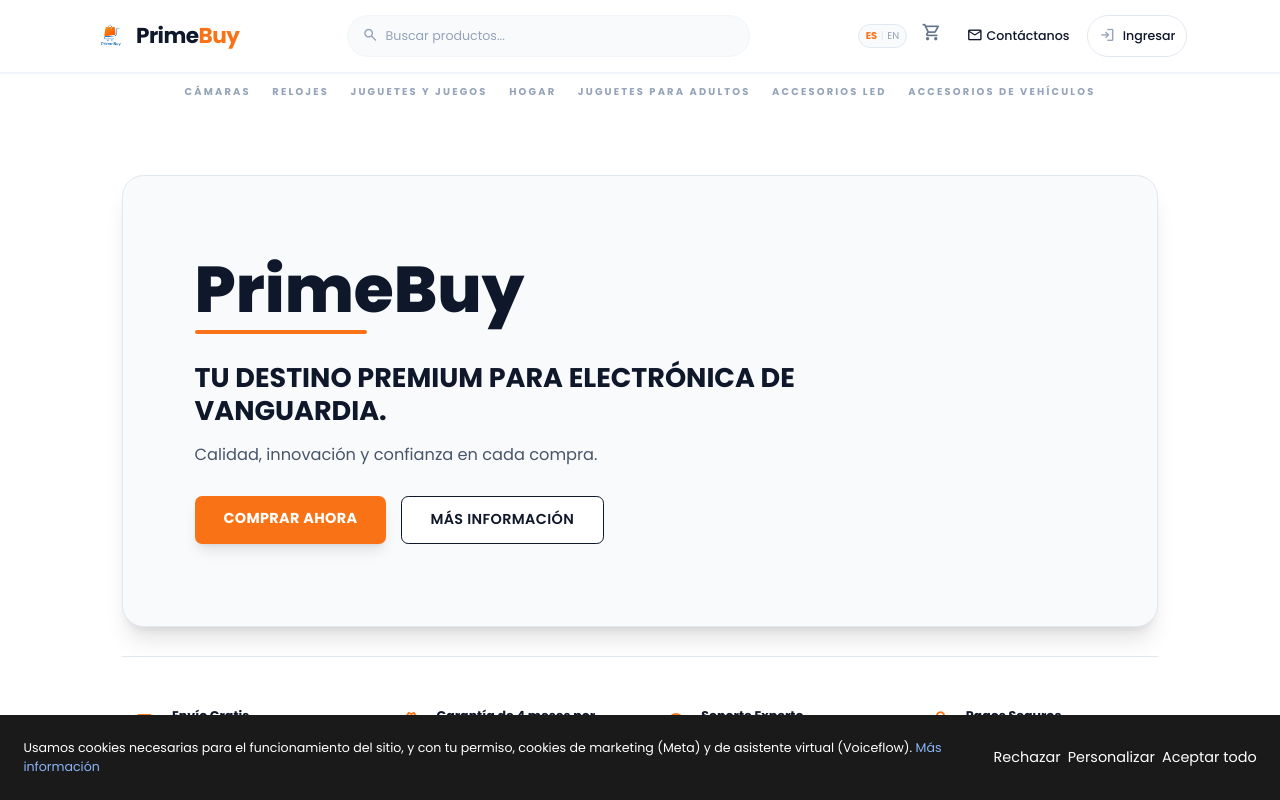
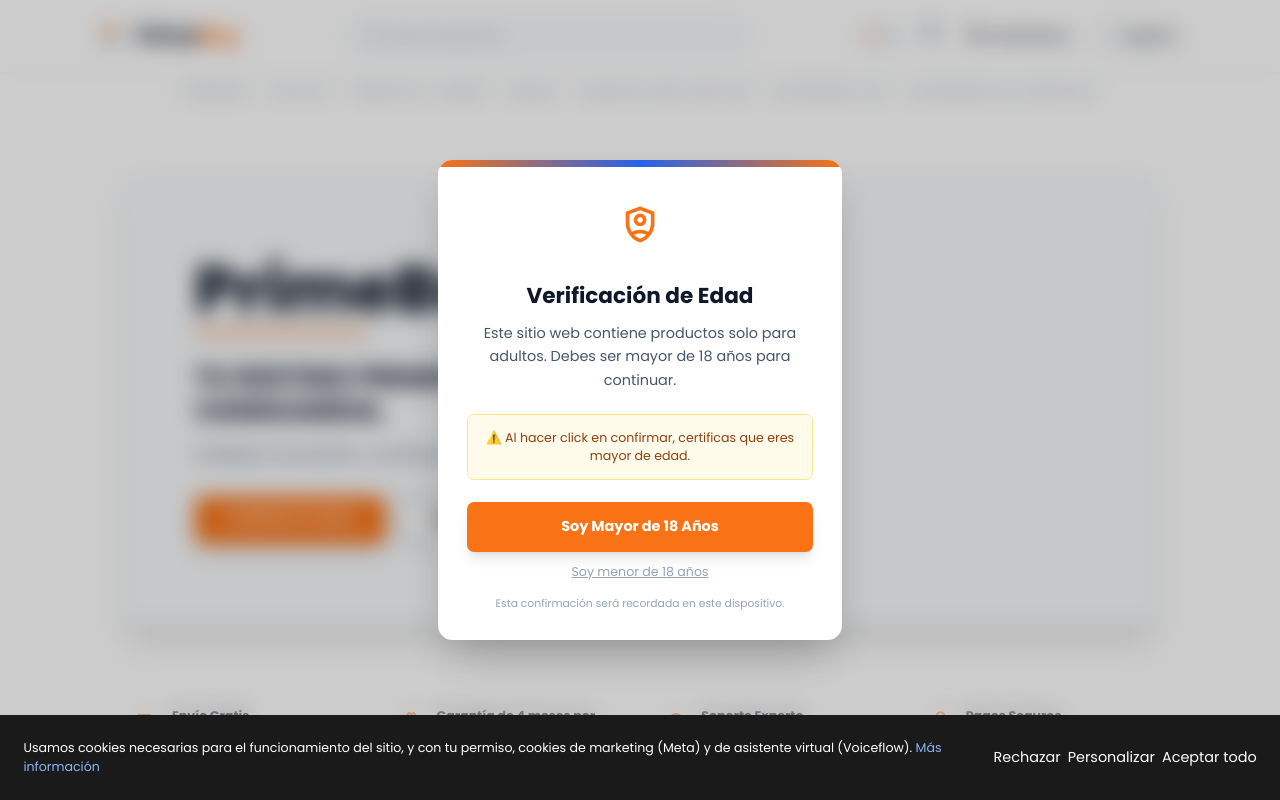
Before and after one commit to Sa4rg/ecommerce-primebuy, a React (Vite) app in the folder apps/web/: page / in a window 1280 px wide. Shown: the top 800 px of the page. Built offline with nearby package versions, Linux system fonts and the light colour scheme; no server answers.

Commit message:
feature: Add AgeVerification banner

```diff
--- a/apps/web/src/features/home/components/AgeVerificationModal.jsx
+++ /dev/null
@@ -1,62 +0,0 @@
-import { useTranslation } from "../../../shared/i18n/useTranslation.js";
-
-export function AgeVerificationModal({ isOpen, onConfirm }) {
-  const { language } = useTranslation();
-
-  if (!isOpen) return null;
-
-  return (
-    <div className="fixed inset-0 z-50 flex items-center justify-center bg-black/80 backdrop-blur-sm">
-      <div className="bg-white rounded-2xl shadow-2xl max-w-md w-full mx-4 p-8 text-center relative overflow-hidden">
-        {/* Decorative gradient */}
-        <div className="absolute top-0 left-0 right-0 h-2 bg-gradient-to-r from-pb-primary via-pb-accent to-pb-primary"></div>
-
-        {/* Icon */}
-        <div className="mb-6">
-          <div className="w-20 h-20 mx-auto bg-pb-primary/10 rounded-full flex items-center justify-center">
-            <span className="material-symbols-outlined text-5xl text-pb-primary">shield_person</span>
-          </div>
-        </div>
-
-        {/* Title */}
-        <h2 className="text-2xl font-bold text-slate-900 mb-3">
-          {language === "en" ? "Age Verification" : "Verificación de Edad"}
-        </h2>
-
-        {/* Description */}
-        <p className="text-slate-600 mb-6 leading-relaxed">
-          {language === "en"
-            ? "This website contains products for adults only. You must be 18 years or older to continue."
-            : "Este sitio web contiene productos solo para adultos. Debes ser mayor de 18 años para continuar."
-          }
-        </p>
-
-        {/* Warning */}
-        <div className="bg-amber-50 border border-amber-200 rounded-lg p-4 mb-6">
-          <p className="text-sm text-amber-800">
-            {language === "en"
-              ? "⚠️ By clicking confirm, you certify that you are of legal age."
-              : "⚠️ Al hacer click en confirmar, certificas que eres mayor de edad."
-            }
-          </p>
-        </div>
-
-        {/* Confirm Button */}
-        <button
-          onClick={onConfirm}
-          className="w-full bg-pb-primary hover:bg-pb-primary/90 text-white font-bold py-4 px-6 rounded-lg transition-all duration-300 shadow-lg hover:shadow-xl hover:scale-105"
-        >
-          {language === "en" ? "I'm 18 or Older" : "Soy Mayor de 18 Años"}
-        </button>
-
-        {/* Footer note */}
-        <p className="text-xs text-slate-400 mt-4">
-          {language === "en"
-            ? "This confirmation will be remembered on this device."
-            : "Esta confirmación será recordada en este dispositivo."
-          }
-        </p>
-      </div>
-    </div>
-  );
-}
--- a/apps/web/src/features/product-detail/ProductDetailView.jsx
+++ b/apps/web/src/features/product-detail/ProductDetailView.jsx
@@ -5,6 +5,8 @@ import { apiClient } from "../../infrastructure/apiClient";
 import { useCart } from "../../context/CartContext.jsx";
 import { useTranslation } from "../../shared/i18n/useTranslation";
 import { trackViewContent, trackAddToCart } from "../../infrastructure/metaPixel";
+import { useAgeVerification } from "../../shared/age-verification/AgeVerificationContext.jsx";
+import { productMatchesCategory } from "../../shared/constants/productCategories.js";
 
 const FAVORITES_STORAGE_KEY = "primebuy:favorites";
 
@@ -71,6 +73,7 @@ export function ProductDetailView() {
   const { id } = useParams();
   const cart = useCart();
   const { language, t } = useTranslation();
+  const { isMinor } = useAgeVerification();
 
   const [status, setStatus] = useState("idle"); // loading | success | error
   const [error, setError] = useState("");
@@ -211,6 +214,19 @@ export function ProductDetailView() {
   }
 
   if (!product) return null;
+
+  if (isMinor && productMatchesCategory(product, "adult-toys")) {
+  return (
+    <div className="w-full text-center py-20">
+      <p className="text-lg text-slate-500 font-semibold">
+        {language === "en" ? "This product isn't available." : "Este producto no está disponible."}
+      </p>
+      <Link className="text-orange-400 hover:underline mt-4 inline-block" to="/">
+        {t("productDetail.states.backToCatalog")}
+      </Link>
+    </div>
+  );
+}
 
   return (
     <div className="w-full">
--- /dev/null
+++ b/apps/web/src/shared/age-verification/AgeVerificationContext.jsx
@@ -0,0 +1,40 @@
+import { createContext, useContext, useState } from "react";
+import { AgeVerificationModal } from "./AgeVerificationModal";
+import { getAgeStatus, setAgeStatus } from "./ageVerificationStorage";
+
+const AgeVerificationContext = createContext(null);
+
+export function AgeVerificationProvider({ children }) {
+  const [status, setStatus] = useState(() => getAgeStatus());
+
+  function confirmAdult() {
+    setAgeStatus("adult");
+    setStatus("adult");
+    }
+
+  function confirmMinor() {
+    setAgeStatus("minor");
+    setStatus("minor");
+  }
+
+  const value = { isMinor: status === "minor"};
+
+  return (
+    <AgeVerificationContext.Provider value={value}>
+        {children}
+        <AgeVerificationModal
+            isOpen={status === null}
+            onConfirmAdult={confirmAdult}
+            onConfirmMinor={confirmMinor}
+        />
+    </AgeVerificationContext.Provider>
+  );
+}
+
+export function useAgeVerification() {
+    const ctx = useContext(AgeVerificationContext);
+    if (!ctx) {
+        throw new Error("useAgeVerification must be used within an AgeVerificationProvider");
+    }
+    return ctx;
+}
--- /dev/null
+++ b/apps/web/src/shared/age-verification/AgeVerificationModal.jsx
@@ -0,0 +1,94 @@
+import { useTranslation } from "../i18n/useTranslation";
+import { useState } from "react";
+
+export function AgeVerificationModal({ isOpen, onConfirmAdult, onConfirmMinor }) {
+  const { language } = useTranslation();
+  const [step, setStep] = useState("ask");
+
+  if (!isOpen) return null;
+
+  if (step === "confirmMinor") {
+    return (
+      <div className="fixed inset-0 z-50 flex items-center justify-center bg-black/20 backdrop-blur-md">
+        <div className="bg-white rounded-2xl shadow-2xl max-w-md w-full mx-4 p-8 text-center">
+          <h2 className="text-2xl font-bold text-slate-900 mb-3">
+            {language === "en" ? "Are you sure?" : "¿Estás seguro?"}
+          </h2>
+          <p className="text-slate-600 mb-6 leading-relaxed">
+            {language === "en"
+              ? "If you confirm, the Adult Toys section will be hidden on this device. You'll still be able to browse the rest of the store."
+              : "Si confirmas, la sección de Juguetes Sexuales quedará oculta en este dispositivo. Podrás seguir navegando el resto de la tienda."}
+          </p>
+          <div className="flex flex-col gap-3">
+            <button onClick={onConfirmMinor} className="w-full bg-slate-700 hover:bg-slate-800 text-white font-bold py-3 px-6 rounded-lg">
+              {language === "en" ? "Yes, I'm under 18" : "Sí, soy menor de 18 años"}
+            </button>
+            <button onClick={() => setStep("ask")} className="w-full text-slate-500 hover:text-slate-700 font-medium py-2">
+              {language === "en" ? "No, that was a mistake — I'm 18+" : "No, fue un error — soy mayor de edad"}
+            </button>
+          </div>
+        </div>
+      </div>
+    );
+  }
+
+  return (
+    <div className="fixed inset-0 z-50 flex items-center justify-center bg-black/20 backdrop-blur-md">
+      <div className="bg-white rounded-2xl shadow-2xl max-w-md w-full mx-4 p-8 text-center relative overflow-hidden">
+        {/* Decorative gradient */}
+        <div className="absolute top-0 left-0 right-0 h-2 bg-gradient-to-r from-pb-primary via-pb-accent to-pb-primary"></div>
+
+        {/* Icon */}
+        <div className="mb-6">
+          <div className="w-20 h-20 mx-auto bg-pb-primary/10 rounded-full flex items-center justify-center">
+            <span className="material-symbols-outlined text-5xl text-pb-primary">shield_person</span>
+          </div>
+        </div>
+
+        {/* Title */}
+        <h2 className="text-2xl font-bold text-slate-900 mb-3">
+          {language === "en" ? "Age Verification" : "Verificación de Edad"}
+        </h2>
+
+        {/* Description */}
+        <p className="text-slate-600 mb-6 leading-relaxed">
+          {language === "en"
+            ? "This website contains products for adults only. You must be 18 years or older to continue."
+            : "Este sitio web contiene productos solo para adultos. Debes ser mayor de 18 años para continuar."}
+        </p>
+
+        {/* Warning */}
+        <div className="bg-amber-50 border border-amber-200 rounded-lg p-4 mb-6">
+          <p className="text-sm text-amber-800">
+            {language === "en"
+              ? "⚠️ By clicking confirm, you certify that you are of legal age."
+              : "⚠️ Al hacer click en confirmar, certificas que eres mayor de edad."}
+          </p>
+        </div>
+
+        {/* Confirm Button */}
+        <button
+          onClick={onConfirmAdult}
+          className="w-full bg-pb-primary hover:bg-pb-primary/90 text-white font-bold py-4 px-6 rounded-lg transition-all duration-300 shadow-lg hover:shadow-xl hover:scale-105"
+        >
+          {language === "en" ? "I'm 18 or Older" : "Soy Mayor de 18 Años"}
+        </button>
+
+        {/* Reject link */}
+        <button
+          onClick={() => setStep("confirmMinor")}
+          className="w-full text-slate-400 hover:text-slate-600 mt-3 text-sm underline"
+        >
+          {language === "en" ? "I'm under 18" : "Soy menor de 18 años"}
+        </button>
+
+        {/* Footer note */}
+        <p className="text-xs text-slate-400 mt-4">
+          {language === "en"
+            ? "This confirmation will be remembered on this device."
+            : "Esta confirmación será recordada en este dispositivo."}
+        </p>
+      </div>
+    </div>
+  );
+}
--- /dev/null
+++ b/apps/web/src/shared/age-verification/ageVerificationStorage.js
@@ -0,0 +1,16 @@
+const STORAGE_KEY = "primebuy:age_verification_status";
+
+export function getAgeStatus() {
+   try {
+    const value = localStorage.getItem(STORAGE_KEY);
+    return value === "adult" || value === "minor" ? value : null;
+  } catch (error) {
+    return null;
+  }
+}
+
+export function setAgeStatus(status) {
+  try {
+     localStorage.setItem(STORAGE_KEY, status);
+  } catch {}
+}
--- a/apps/web/src/shared/components/Navbar.jsx
+++ b/apps/web/src/shared/components/Navbar.jsx
@@ -5,6 +5,7 @@ import { useAuth } from "../../context/AuthContext.jsx";
 import { useTranslation } from "../i18n/useTranslation.js";
 import PrimeBuyLogo from "../../assets/primebuy-logo-whitefont.png";
 import { PRODUCT_CATEGORIES } from "../constants/productCategories.js";
+import { useAgeVerification } from "../age-verification/AgeVerificationContext.jsx";
 
 function cx(...xs) {
   return xs.filter(Boolean).join(" ");
@@ -334,8 +335,10 @@ function MobileMenu({ isOpen, onClose, isAuthenticated, role, onLogout, t }) {
   );
 }
 
-function HomeCategorySubnav({ t }) {
-  const items = PRODUCT_CATEGORIES.filter((c) => c.slug !== "all");
+function HomeCategorySubnav({ t, isMinor }) {
+  const items = PRODUCT_CATEGORIES
+  .filter((c) => c.slug !== "all")
+  .filter((c) => !isMinor || c.slug !== "adult-toys")
 
   return (
     <div className="border-t border-pb-border-light bg-white/70 backdrop-blur-md">
@@ -371,6 +374,7 @@ export function Navbar() {
   const { isAuthenticated, role, logout } = useAuth();
   const { startNewCart, initializeCart, status, cart } = useCart();
   const { t, language, setLanguage } = useTranslation();
+  const { isMinor } = useAgeVerification();
 
   const [searchParams, setSearchParams] = useSearchParams();
   const [q, setQ] = useState(searchParams.get("q") || "");
@@ -551,7 +555,7 @@ export function Navbar() {
         </div>
       </header>
 
-      {location.pathname === "/" && <HomeCategorySubnav t={t} />}
+      {location.pathname === "/" && <HomeCategorySubnav t={t} isMinor={isMinor} />}
 
       <MobileMenu
         isOpen={mobileMenuOpen}
```
Also changed, not shown: apps/web/src/features/product-catalog/ProductCatalogView.jsx (+19 -6 lines), apps/web/src/main.jsx (+5 -2 lines).
